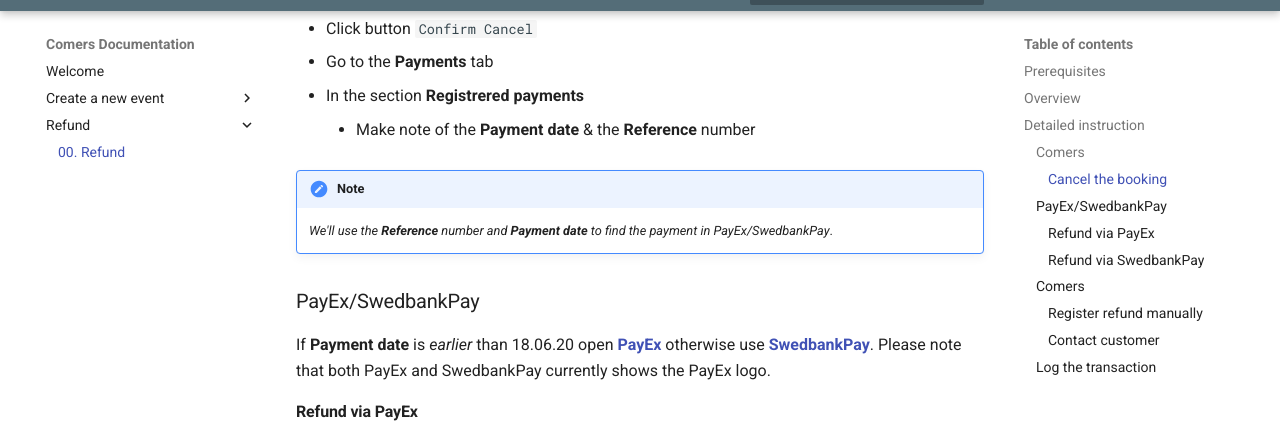
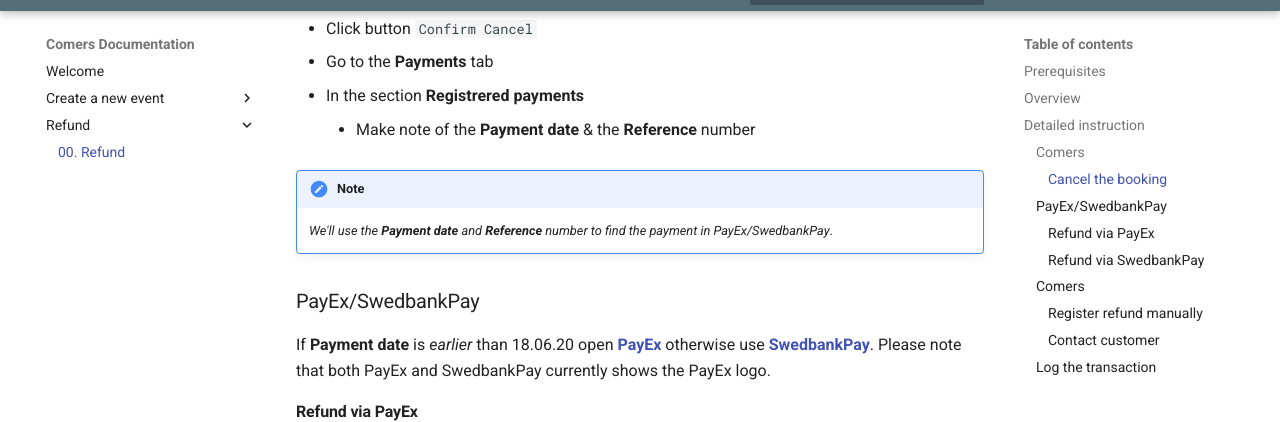
Before and after one commit to begabba/docs-comers, an MkDocs documentation site: the page built from docs/refund/00. Refund.md, in a window 1280 px wide and 900 px high, scrolled down 1086 px. Shown: the part 37-459 px from the top of the window. Built offline with MkDocs 1.6.1 and Material for MkDocs 9.7.7, drawn with Linux system fonts in a browser that asks for light colours; comment, search, counter and statistics services are not loaded; part of the change alters nothing that is shown.

```diff
--- a/docs/refund/00. Refund.md
+++ b/docs/refund/00. Refund.md
@@ -6,7 +6,7 @@ _This guide contains a step-by-step instruction on how to make a refund of a boo
 ## Prerequisites
 _Before you proceed make sure to have the necessary credentials_
 
-* [**Comers**](adminang.comers.se)
+* [**Comers**](https://adminang.comers.se)
 * [**PayEx**](https://secure.payex.com/Admin/Logon.aspx)
 * [**SwedbankPay**](https://admin.payex.com/psp/login)
 * [**REFUND**](https://docs.google.com/spreadsheets/d/11JW8NCPnV5h49dYcMxpH6dfmC2V1dVvGJWCkPWrYnb4/edit#gid=0)
@@ -38,7 +38,7 @@ _Before you proceed make sure you're aware of any cancellations fees according t
     * Make note of the **Payment date** & the **Reference** number
 
 !!! Note
-    _We'll use the **Reference** number and **Payment date** to find the payment in PayEx/SwedbankPay_.
+    _We'll use the **Payment date** and **Reference** number to find the payment in PayEx/SwedbankPay_.
 
 
 ### PayEx/SwedbankPay
--- a/mkdocs.yml
+++ b/mkdocs.yml
@@ -4,7 +4,7 @@ site_author: "Erik"
 site_url: ""
 
 repo_name: "docs-comers"
-repo_url: "https://github.com/gitx-xx/docs-comers.git"
+repo_url: "https://github.com/gitx-xx/docs-comers/"
 # copyright: 'Copyright &copy; 2020'
 
 theme:
```
